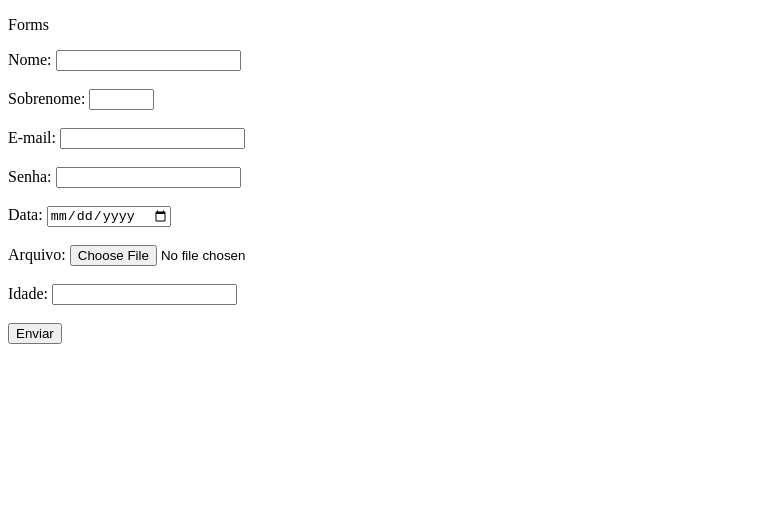
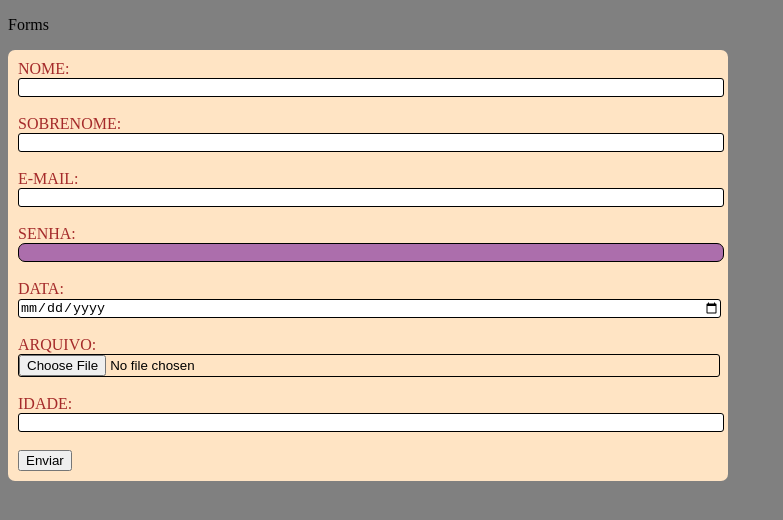
Before and after one commit to KevinNobre/Teste, a plain HTML site: page index.html in a window 1280 px wide. Shown: the whole page, without its empty margins (0-783 px from the left). Drawn offline with Linux system fonts and the light colour scheme.

Commit message:
Estilo Inicial

```diff
--- /dev/null
+++ b/estilo.css
@@ -0,0 +1,21 @@
+body{background-color: grey;}
+
+form{background-color:bisque;
+    border-radius: 7px;
+    padding: 10px;
+    width: 700px;
+}
+
+input{width:100%;
+    border-radius: 3px;
+    border: 1px solid;
+    }
+
+input[type="password"]{
+        border-radius: 7px;
+        background-color: rgb(172, 110, 172);
+    }
+
+label{text-transform: uppercase;
+    color: brown;
+}
--- a/index.html
+++ b/index.html
@@ -4,6 +4,7 @@
     <meta charset="UTF-8">
     <meta name="viewport" content="width=device-width, initial-scale=1.0">
     <title>Modelo de Forms</title>
+    <link  rel="Stylesheet" href="estilo.css">
 </head>
 <body>
         <p>Forms</p>
```
